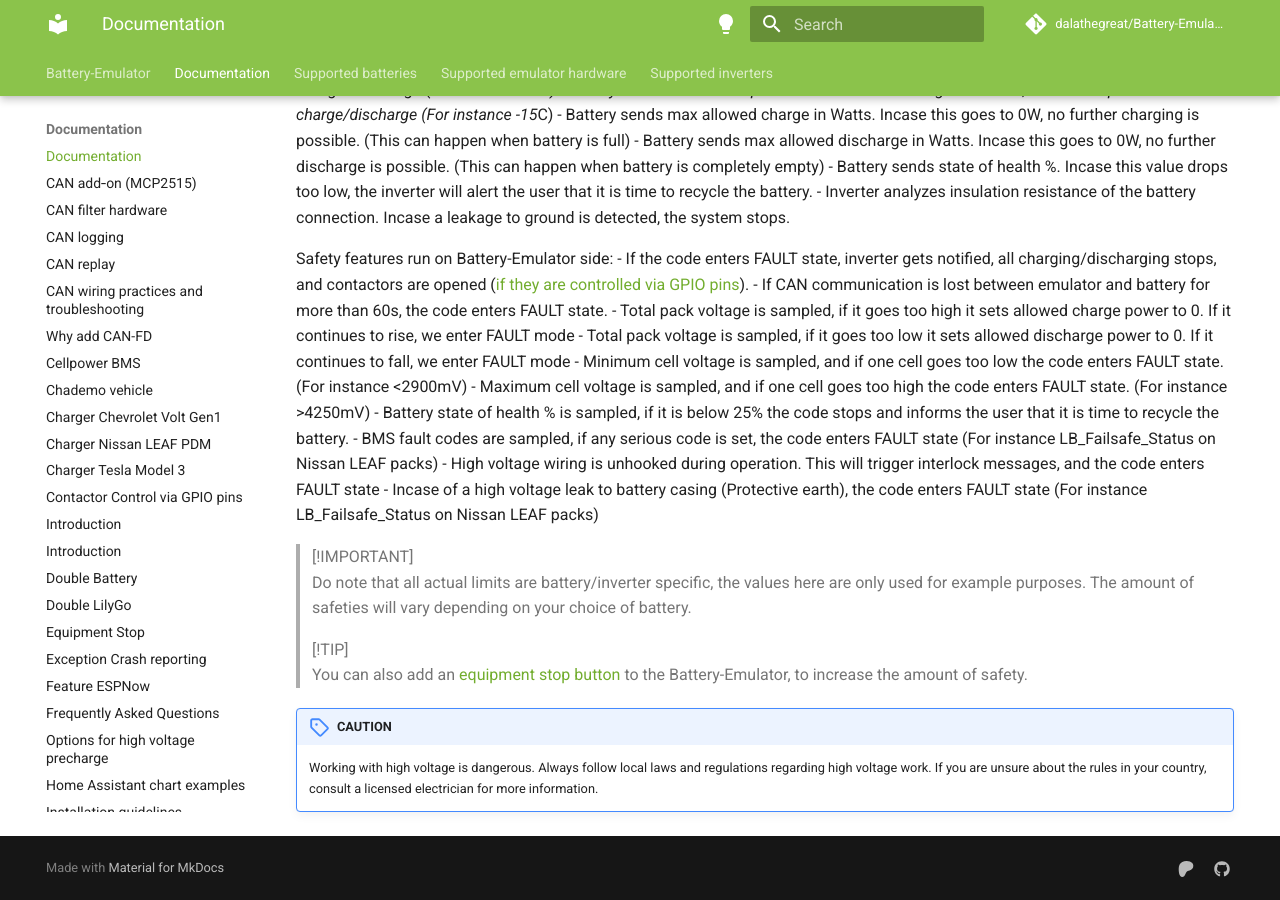
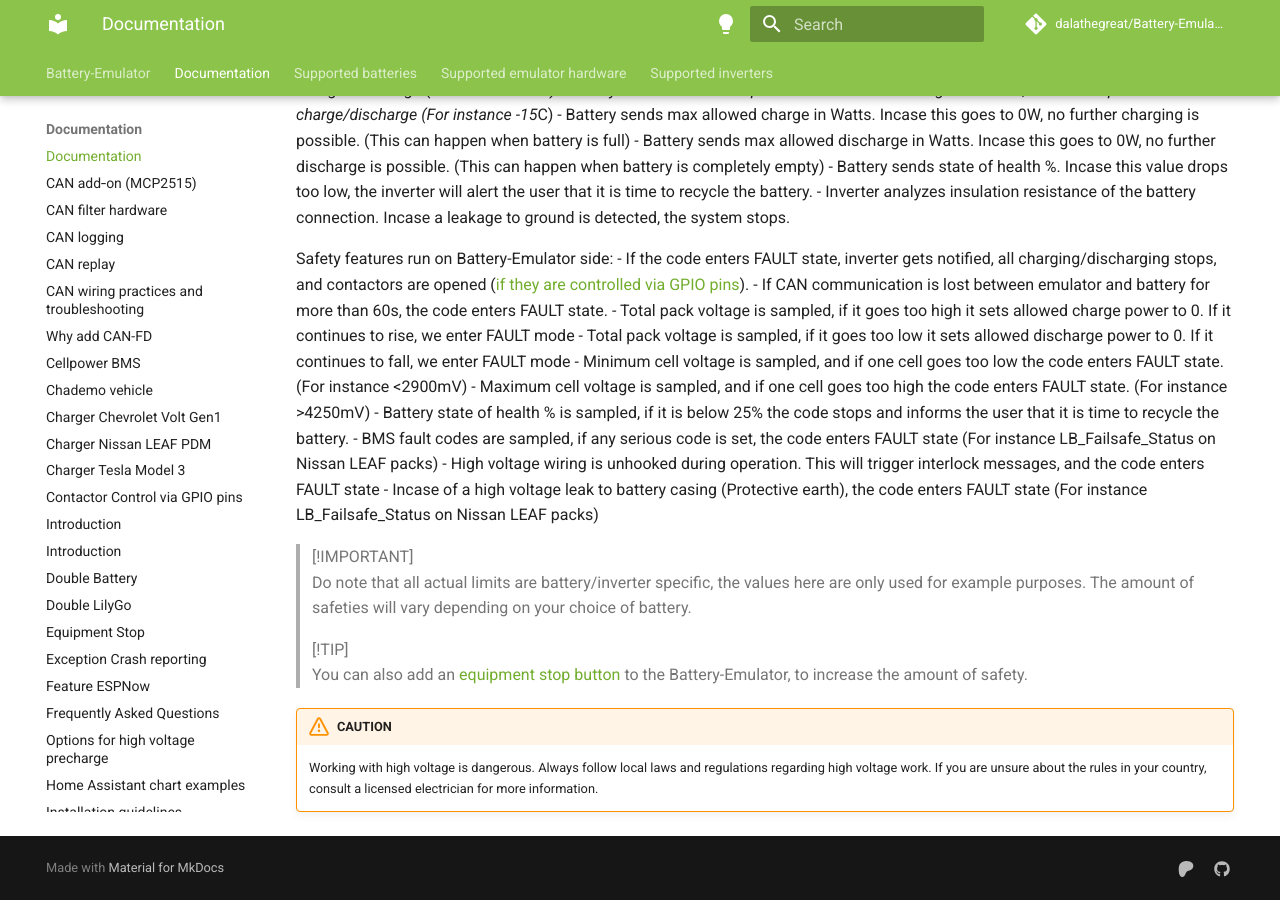
Before and after one commit to nagyrobi/Battery-Emulator-Docs, an MkDocs documentation site: the page built from docs/documentation/index.md, in a window 1280 px wide and 900 px high, scrolled down 1140 px. Built offline with MkDocs 1.6.1 and Material for MkDocs 9.7.7, drawn with Linux system fonts in a browser that asks for light colours; emoji names are drawn with the system emoji font; comment, search, counter and statistics services are not loaded.

Commit message:
Update main.html

```diff
--- a/docs/overrides/main.html
+++ b/docs/overrides/main.html
@@ -4,7 +4,7 @@
   {{ super() }}
 
   {% if page and page.file.src_path != "index.md" %}
-    <div class="admonition note" markdown="1">
+    <div class="admonition warning" markdown="1">
       <p class="admonition-title">CAUTION</p>
       <p>Working with high voltage is dangerous. Always follow local laws and regulations regarding high voltage work. If you are unsure about the rules in your country, consult a licensed electrician for more information.</p>
     </div>
```
